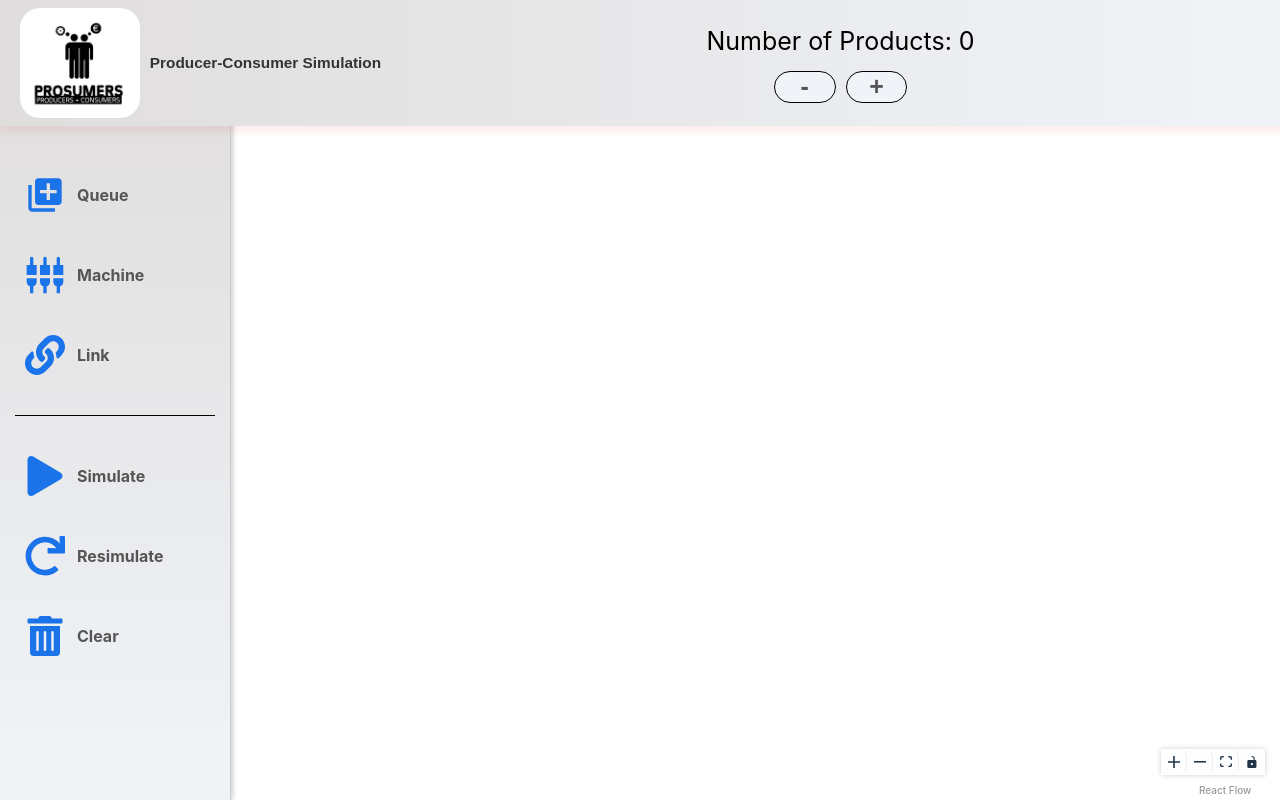
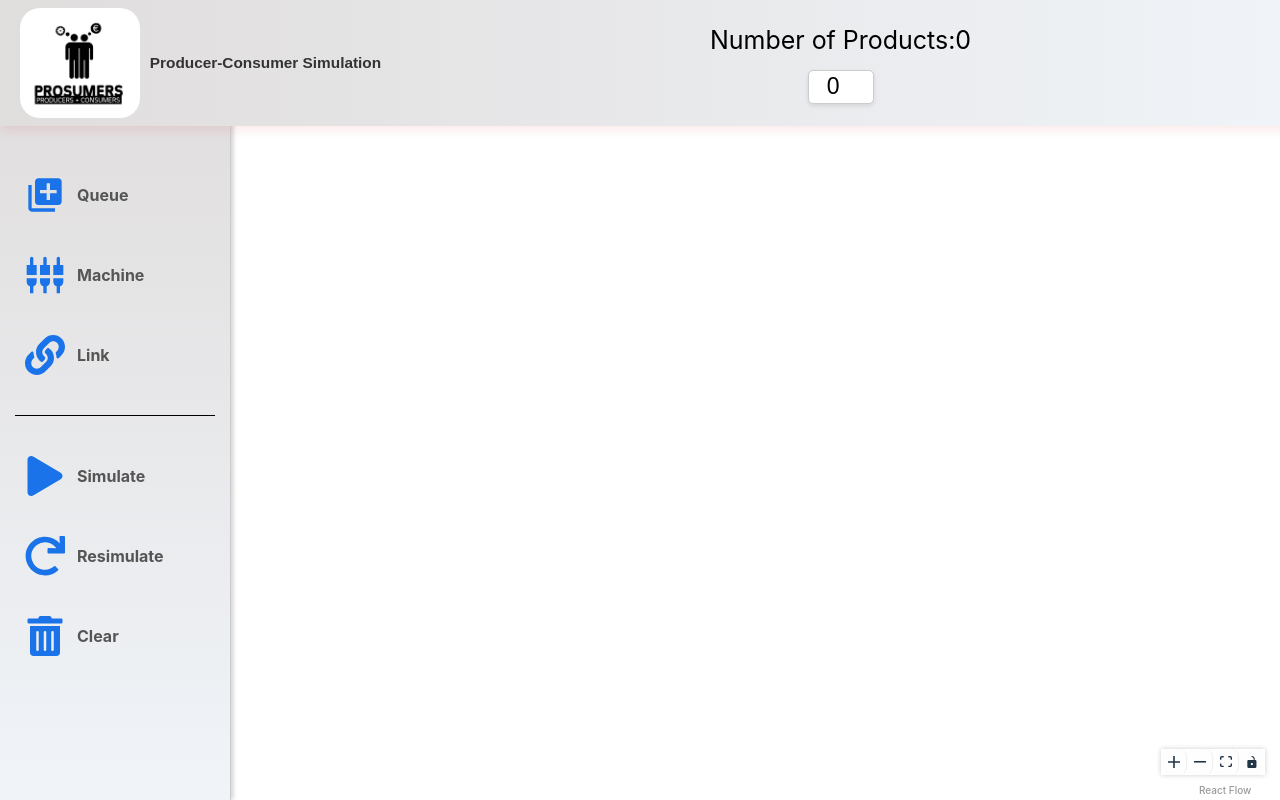
Before and after one commit to omar2004khaled/Producer-Consumer-Simulation, a React (Vite) app in the folder front-end/: page / in a window 1280 px wide. Built offline with nearby package versions, Linux system fonts and the light colour scheme.

Commit message:
some connection validation

```diff
--- a/front-end/src/App.jsx
+++ b/front-end/src/App.jsx
@@ -1,17 +1,12 @@
 import React, { useState } from 'react';
-import Header from './Components/Header'
+import Header from './Components/Header';
 import ControlPanel from './Components/ControlPanel';
 import SimulationArea from './Components/SimulationArea';
-
 
 const App = () => {
   const [products, setProducts] = useState(0);
   const [shapes, setShapes] = useState([]);
 
-  const incrementProducts = () => setProducts(products + 1);
-  const decrementProducts = () => {
-    if (products > 0) setProducts(products - 1);
-  };
   const clearShapes = () => setShapes([]);
   const simulate = () => {
     // Logic to start simulation
@@ -24,9 +19,9 @@ const App = () => {
   };
 
   return (
-    <div style={{display:"flex", flexDirection: "column"}}>
-      <Header products={products} increment={incrementProducts} decrement={decrementProducts} />
-      <div style={{display:"flex", flex:"1"}}>
+    <div style={{ display: "flex", flexDirection: "column" }}>
+      <Header products={products} setProducts={setProducts} />
+      <div style={{ display: "flex", flex: "1" }}>
         <ControlPanel
           simulate={simulate}
           resimulate={resimulate}
--- a/front-end/src/Components/Header.jsx
+++ b/front-end/src/Components/Header.jsx
@@ -1,21 +1,28 @@
 import React from 'react';
-import '../Style/Header.css'
-import logo from "/src/assets/prosumers-and-customer-service.jpg"
+import '../Style/Header.css';
+import logo from "/src/assets/prosumers-and-customer-service.jpg";
 
-const Header = ({ products, increment, decrement }) => {
+const Header = ({ products, setProducts }) => {
+  const handleInputChange = (e) => {
+    const value = parseInt(e.target.value, 10);
+    setProducts(Number.isNaN(value) ? 0 : value); // Default to 0 for invalid input
+  };
+
   return (
     <header>
-     <div className="header-controls">
-     <div className="header-left">
-     <img src={logo} alt="Logo" className="logo" />
-     <h2>Producer-Consumer Simulation</h2>
-     </div>
-     <div className="header-center">
-      <p>Number of Products: {products}</p>
-      <div className="button-group">
-        <button onClick={decrement}>-</button>
-        <button onClick={increment}>+</button>
+      <div className="header-controls">
+        <div className="header-left">
+          <img src={logo} alt="Logo" className="logo" />
+          <h2>Producer-Consumer Simulation</h2>
         </div>
+        <div className="header-center">
+          <p>Number of Products:{products}</p>
+          <input
+            type="number"
+            value={products}
+            onChange={handleInputChange}
+            className="digital-input"
+          />
         </div>
       </div>
     </header>
--- a/front-end/src/Components/SimulationArea.jsx
+++ b/front-end/src/Components/SimulationArea.jsx
@@ -31,9 +31,26 @@ const SimulationArea = () => {
   const [edges, setEdges, onEdgesChange] = useEdgesState([]);
 
   const onConnect = useCallback(
-    (params) => setEdges((eds) => addEdge({ ...params, ...Arrow }, eds)),
-    [setEdges],
+    (params) => {
+      const sourceNode = nodes.find((node) => node.id === params.source);
+      const targetNode = nodes.find((node) => node.id === params.target);
+
+      if (params.source === params.target) {
+        alert("A node cannot connect to itself!");
+        return;
+      }
+
+      if (sourceNode.type === targetNode.type) {
+        alert("Source and target nodes must be of different types!");
+        return;
+      }
+
+      setEdges((eds) => addEdge({ ...params, ...Arrow }, eds));
+    },
+    [setEdges, nodes], // Ensure 'nodes' is included in dependencies
   );
+
+
 
   const addQueue = () => {
     setQueuesNo(queuesNo + 1)
--- a/front-end/src/Style/Header.css
+++ b/front-end/src/Style/Header.css
@@ -74,3 +74,19 @@
     color: #333; /* Optional: Change the color */
     margin: 0; /* Optional: Adjust margin */
   }
+  .digital-input {
+    width: 60px; /* Adjust width */
+    height: 30px; /* Adjust height */
+    font-size: 1.2em; /* Adjust font size */
+    text-align: center; /* Center align the text */
+    border-radius: 5px; /* Rounded corners */
+    border: 1px solid #ccc; /* Light border */
+    box-shadow: 0 2px 4px rgba(0, 0, 0, 0.1); /* Subtle shadow */
+    transition: all 0.3s ease;
+  }
+
+  .digital-input:focus {
+    outline: none;
+    border-color: #007bff; /* Highlight border color */
+    box-shadow: 0 0 8px rgba(0, 123, 255, 0.25); /* Glow effect */
+  }
```
